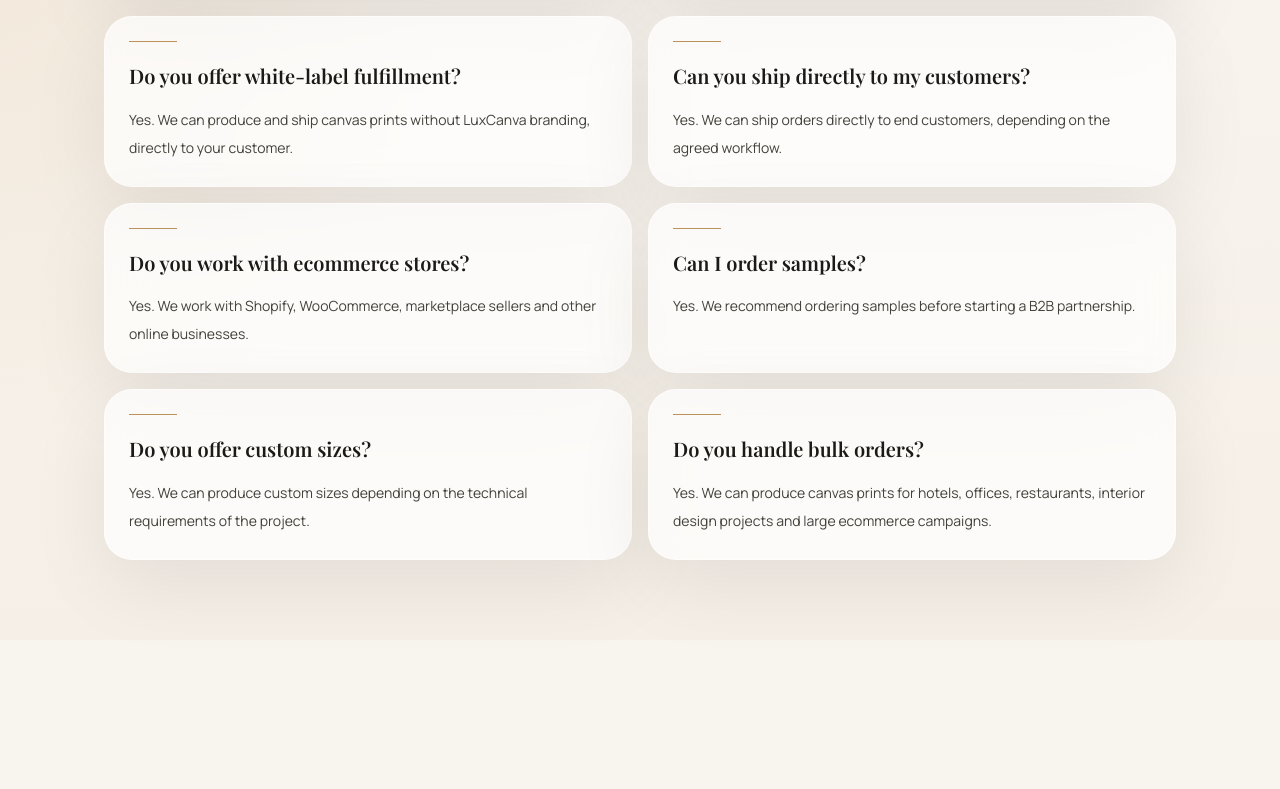
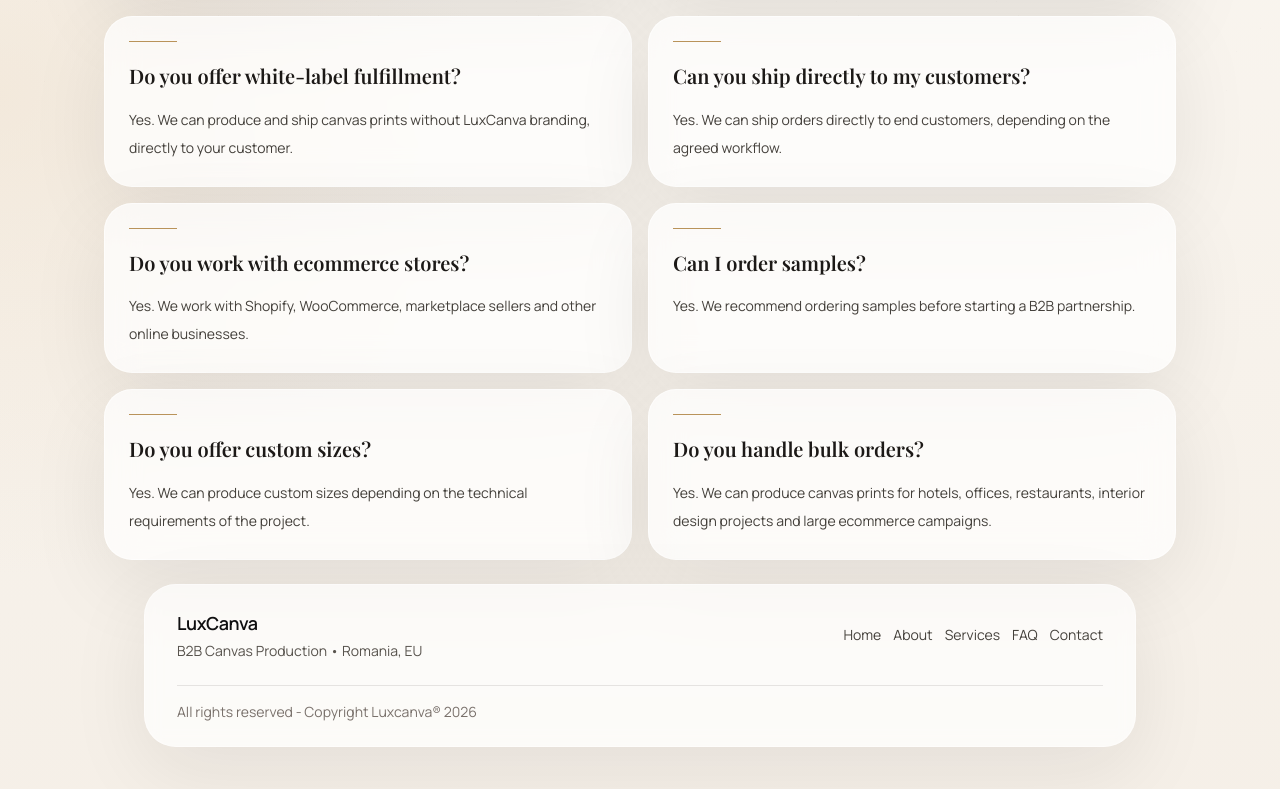
Before and after one commit to Revadorev/luxcanva, a Next.js app: page /faq in a window 1280 px wide. Shown: the part 673-1462 px from the top of the page. Before the commit the page ends 1313 px from the top, so only its background shows below. Built offline with nearby package versions, Linux system fonts and the light colour scheme; a web font is replaced by a local one.

Commit message:
Add global footer to secondary pages

```diff
--- a/src/app/about/page.tsx
+++ b/src/app/about/page.tsx
@@ -1,4 +1,5 @@
 import Link from "next/link";
+import { Footer } from "@/components/Footer";
 
 export const metadata = {
   title: "About LuxCanva | European Canvas Production Partner",
@@ -54,6 +55,7 @@ export default async function AboutPage({ searchParams }: { searchParams: Promis
       <div className="mt-10 grid gap-4 rounded-[2rem] bg-white/70 p-6 shadow-[0_24px_80px_rgba(20,20,20,0.08)] backdrop-blur-sm">
         {t.body.map((p) => <p key={p} className="text-lg leading-8 text-stone-700">{p}</p>)}
       </div>
+      <Footer lang={lang} />
     </main>
   );
 }
--- a/src/app/contact/page.tsx
+++ b/src/app/contact/page.tsx
@@ -1,6 +1,7 @@
 "use client";
 import { useState } from "react";
 import Link from "next/link";
+import { Footer } from "@/components/Footer";
 
 const copy = {
   en: {
@@ -128,6 +129,7 @@ export default function ContactPage({ searchParams }: { searchParams: { lang?: s
           </button>
         </form>
       )}
+      <Footer lang={lang} />
     </main>
   );
 }
--- a/src/app/faq/page.tsx
+++ b/src/app/faq/page.tsx
@@ -1,4 +1,5 @@
 import Link from "next/link";
+import { Footer } from "@/components/Footer";
 
 export const metadata = {
   title: "Canvas Printing B2B FAQ | LuxCanva White-Label Fulfillment",
@@ -67,6 +68,7 @@ export default async function FaqPage({ searchParams }: { searchParams: Promise<
           </article>
         ))}
       </div>
+      <Footer lang={lang} />
     </main>
   );
 }
--- a/src/app/services/page.tsx
+++ b/src/app/services/page.tsx
@@ -1,4 +1,5 @@
 import Link from "next/link";
+import { Footer } from "@/components/Footer";
 
 export const metadata = {
   title: "B2B Canvas Printing & Print-on-Demand Fulfillment | LuxCanva",
@@ -73,6 +74,7 @@ export default async function ServicesPage({ searchParams }: { searchParams: Pro
         ))}
       </div>
       <Link className="mt-10 inline-flex rounded-full bg-stone-950 px-6 py-3 text-sm font-medium text-white shadow-lg" href={`/contact?lang=${lang}`}>{t.cta}</Link>
+      <Footer lang={lang} />
     </main>
   );
 }
```
